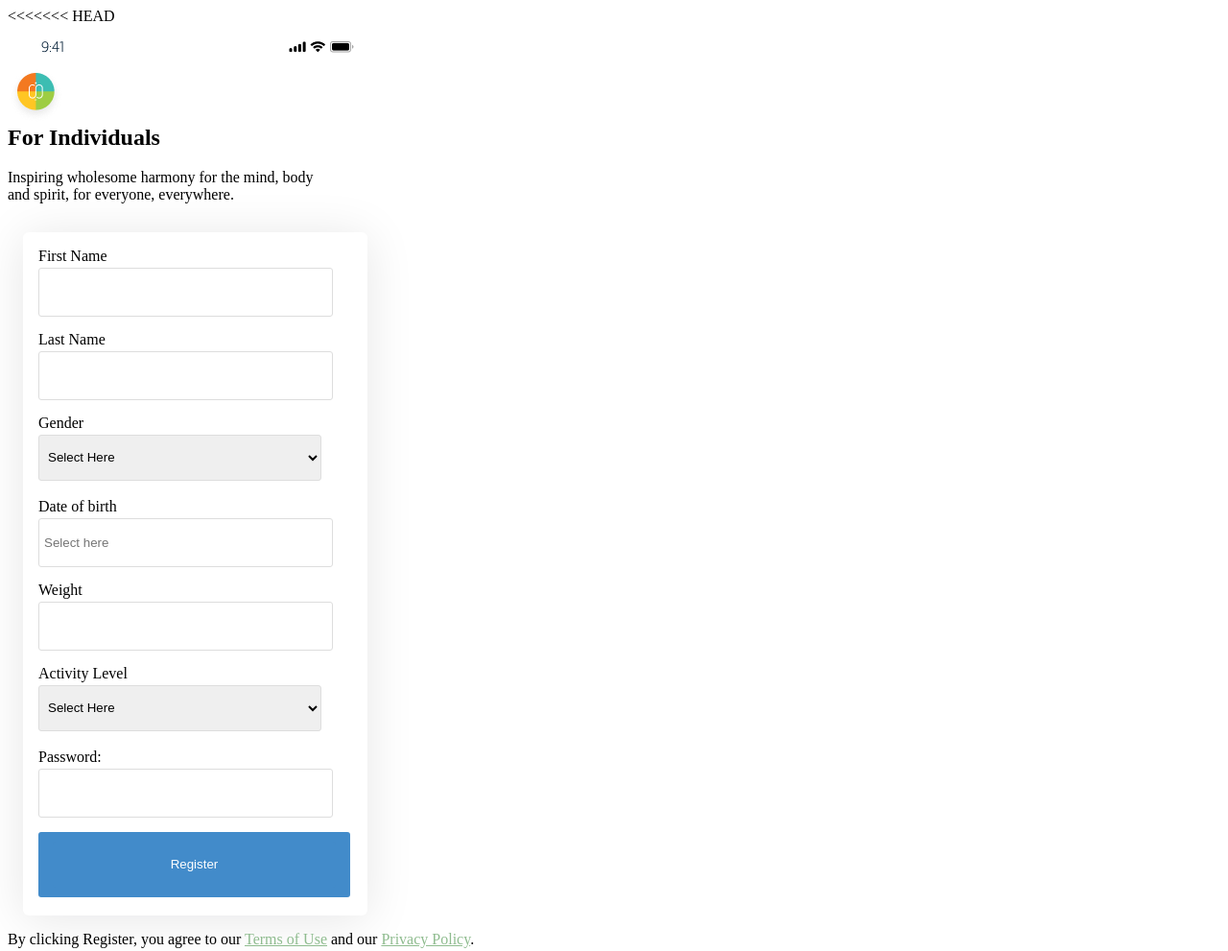
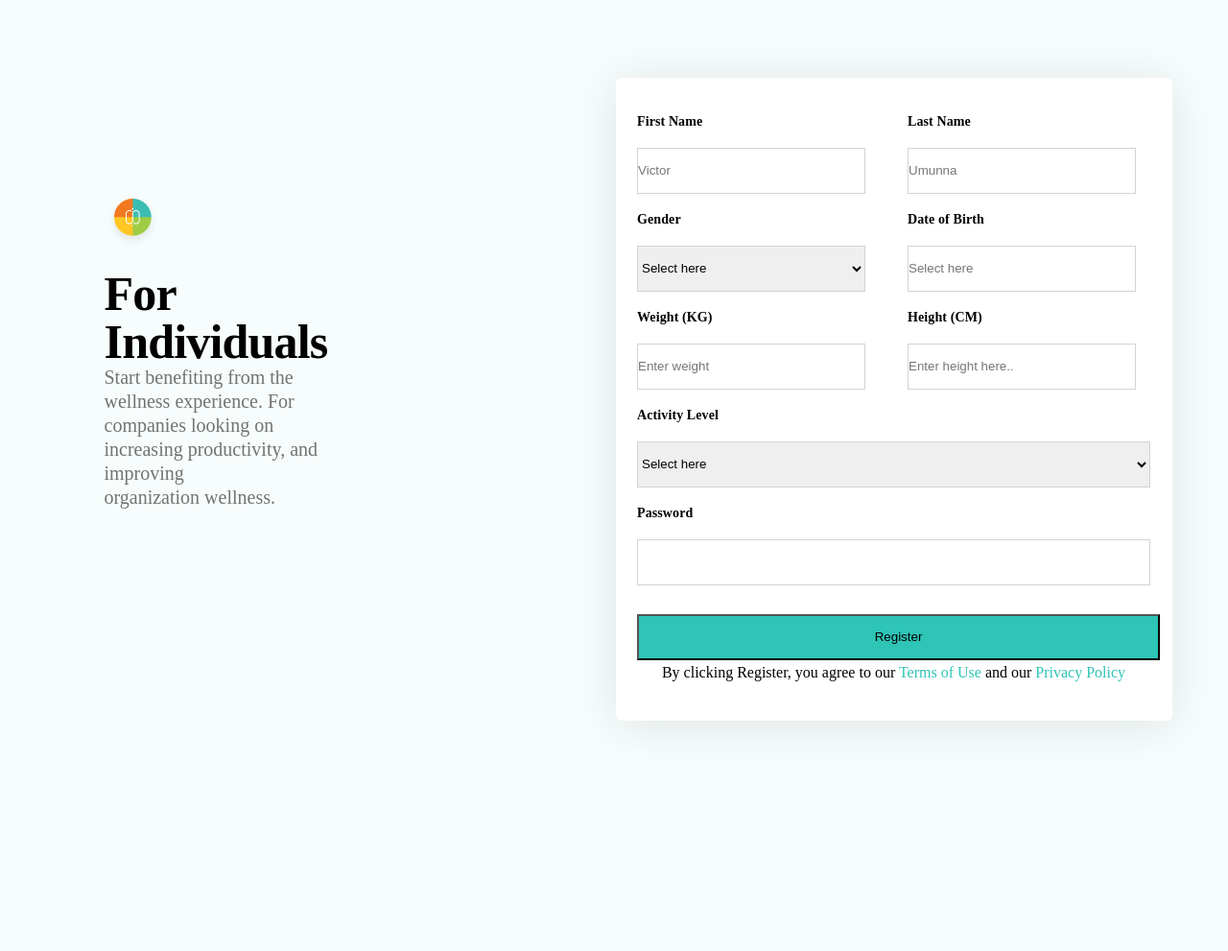
Before and after one commit to VictorUmunna/Signup-page, a plain HTML site: page index.html in a window 1280 px wide. Shown: the top 991 px of the page at 96% size. After the commit the page ends 832 px from the top, so only its background shows below. Drawn offline with Linux system fonts and the light colour scheme; a web font is replaced by a local one.

Commit message:
edit css and html files

```diff
--- a/assets/styles/index.css
+++ b/assets/styles/index.css
@@ -1,110 +1,3 @@
-<<<<<<< HEAD
-.container {
-    display: flex;
-    justify-content: space-between;
-    padding: 20px;
-    font-family: sans-serif;
-    width: 375px;
-    height: 1294px;
-    top: -582px;
-    left: 975px;
-    border: 1px;
-    background-color:beige;
-  }
-
-.nav {
-    width: 375px;
-    height: 44px;
-  }
-
-
-.header {
-    width: 327px;
-    height: 30px;
-    top: 154px;
-    left: 24px;
-}
-
-.intro{
-    width: 327px;
-    height: 50px;
-    top: 196px;
-    left: 24px;
-}
-.logo {
-    width: 38.67px;
-    height: 40px;
-    top: 74px;
-    left: 24px;
-}
-
-.form-details{
-    background-color: white;
-    width: 327px;
-    height: 680px;
-    margin: 16px;
-    padding: 16px;
-    top: 196px;
-    left: 24px;
-    border-radius: 6px;
-    box-shadow: 0px 4px 50px 0px #0408131A;
-}
-
-.input-container {
-    display: flex;
-    flex-direction: column;
-    margin-bottom: 15px;
-    width: 295px;
-    height: 72px;
-    top: 502px;
-    left: 40px;
-    align-content: center;
-
-  }
-
-  .input-container label {
-    margin-bottom: 5px;
-    width: 295px;
-    height: 16px;
-    padding: 0px, 98px, 2px, 0px;
-  }
-
-
-  select, input[type="text"], input[type="date"], input[type="number"], input[type="password"] {
-    padding: 5px;
-    border: 1px solid #ddd;
-    border-radius: 3px;
-    width: 100%;
-    height: 48px;
-    top: 24px;
-  }
-
-.register-button {
-    background-color: #428bca;
-    color: white;
-    padding: 10px 15px;
-    border: none;
-    border-radius: 3px;
-    cursor: pointer;
-    width: 295px;
-    height: 48px;
-    top: 1078px;
-    left: 335px;
-    rotate: -180 deg;
-
-}
-
-.register-button:hover {
-  background: #45a049;
-}
-
-a {
-  color: darkseagreen;
-}
-
-a:hover {
-  background-color: red;
-=======
 html {
   line-height: 1.15;
   -webkit-text-size-adjust: 100%;
@@ -113,7 +6,7 @@ html {
 * {
   margin: 0px;
   padding: 0px;
-  box-sizing: border-box;*/
+  box-sizing: border-box;
 }
 
 body {
@@ -367,5 +260,4 @@ a:link:active {
     font-weight: 500;
     margin-top: 40px;
   }
->>>>>>> 00fc83d (file upload)
 }
--- a/index.html
+++ b/index.html
@@ -1,87 +1,5 @@
 <!DOCTYPE html>
 <html lang="en">
-<<<<<<< HEAD
-  <head>
-    <meta charset="UTF-8" />
-    <meta name="viewport" content="width=device-width, initial-scale=1.0" />
-    <title>Sign-up</title>
-    <link href="./assets/styles/index.css" rel="stylesheet" />
-  </head>
-  <body>
-    <div class="container">
-      <div class="main">
-        <nav class="nav">
-          <img src="./assets/images/status bar - black.png" />
-        </nav>
-        <section class="details">
-          <div class="logo">
-            <img src="./assets/images/Logo.png" />
-          </div>
-          <div class="header">
-            <h1>For Individuals</h1>
-          </div>
-          <div class="intro">
-            <p>
-              Inspiring wholesome harmony for the mind, body and spirit, for
-              everyone, everywhere.
-            </p>
-          </div>
-        </section>
-        <section class="form-details">
-          <form>
-            <div class="input-container">
-              <label for="firstname">First Name</label>
-              <input type="text" id="firstname" name="firstname" />
-            </div>
-            <div class="input-container">
-              <label for="lastname">Last Name</label>
-              <input type="text" id="lastname" name="lastname" />
-            </div>
-            <div class="input-container">
-              <label for="gender">Gender</label>
-              <select class="select-container" name="gender" id="gender">
-                <option value="">Select Here</option>
-                <option value="male">Male</option>
-                <option value="female">Female</option>
-              </select>
-            </div>
-            <div class="input-container">
-              <label for="date_of_birth">Date of birth</label>
-              <input type="text" id="date" onfocus="(this.type='date')" onblur="(this.type='text')" placeholder="Select here">
-            </div>
-            <div class="input-container">
-              <label for="weight">Weight</label>
-              <input type="number" id="weight" name="weight" />
-            </div>
-            <div class="input-container">
-              <label for="activity_level">Activity Level</label>
-              <select class="select-container" name="activity_level" id="activity_level">
-                <option value="">Select Here</option>
-                <option value="sedentary">Sedentary</option>
-                <option value="low_activity">Low Activity</option>
-                <option value="active">Active</option>
-                <option value="very_active">Very Active</option>
-              </select>
-            </div>
-            <div class="input-container">
-              <label for="password">Password:</label>
-              <input type="password" id="password" name="password" required />
-            </div>
-            <div class="register-button">
-              <button type="submit" class="register-button">Register</button>
-            </div>
-          </form>
-        </section>
-        <section>
-          <p>
-            By clicking Register, you agree to our <a href="/terms-of-use">Terms of Use</a> and our <a href="/privacy-policy">Privacy Policy</a>.
-          </p>
-        </section>
-      </div>
-    </div>
-  </body>
-</html>
-=======
 <head>
     <meta charset="UTF-8">
     <meta name="viewport" content="width=device-width, initial-scale=1.0">
@@ -91,7 +9,7 @@
     <link rel="preconnect" href="https://fonts.gstatic.com" crossorigin>
     <link href="https://fonts.googleapis.com/css2?family=Lato:ital,wght@0,300;0,400;0,700;0,900;1,400&family=Sofia+Sans+Condensed:ital,wght@0,200;0,300;0,400;0,500;0,600;0,700;0,800;0,900;0,1000;1,300;1,400;1,500&display=swap" rel="stylesheet">
 
-    <title>Web Development Training</title>
+    <title>Signup Page</title>
 </head>
 
 <body>
@@ -173,4 +91,3 @@
 </div>
 </body>
 </html>
->>>>>>> 00fc83d (file upload)
```
